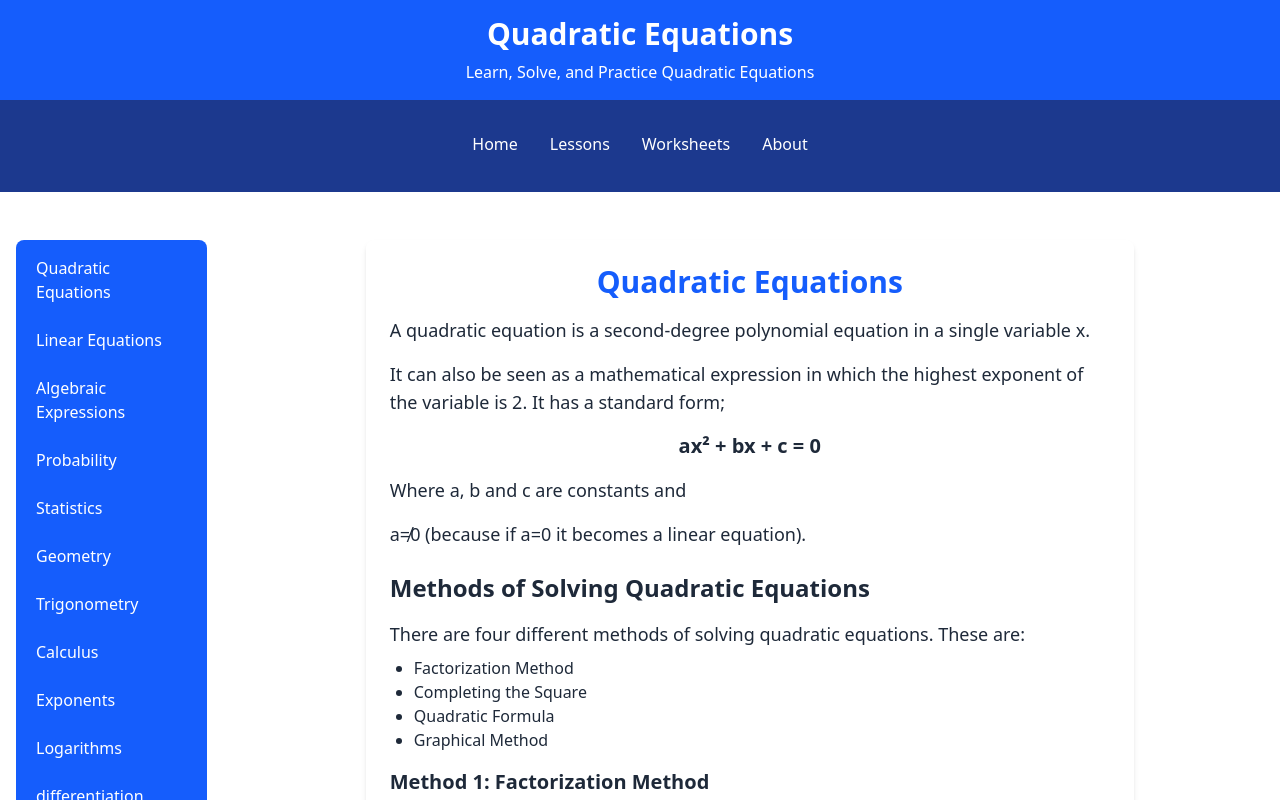
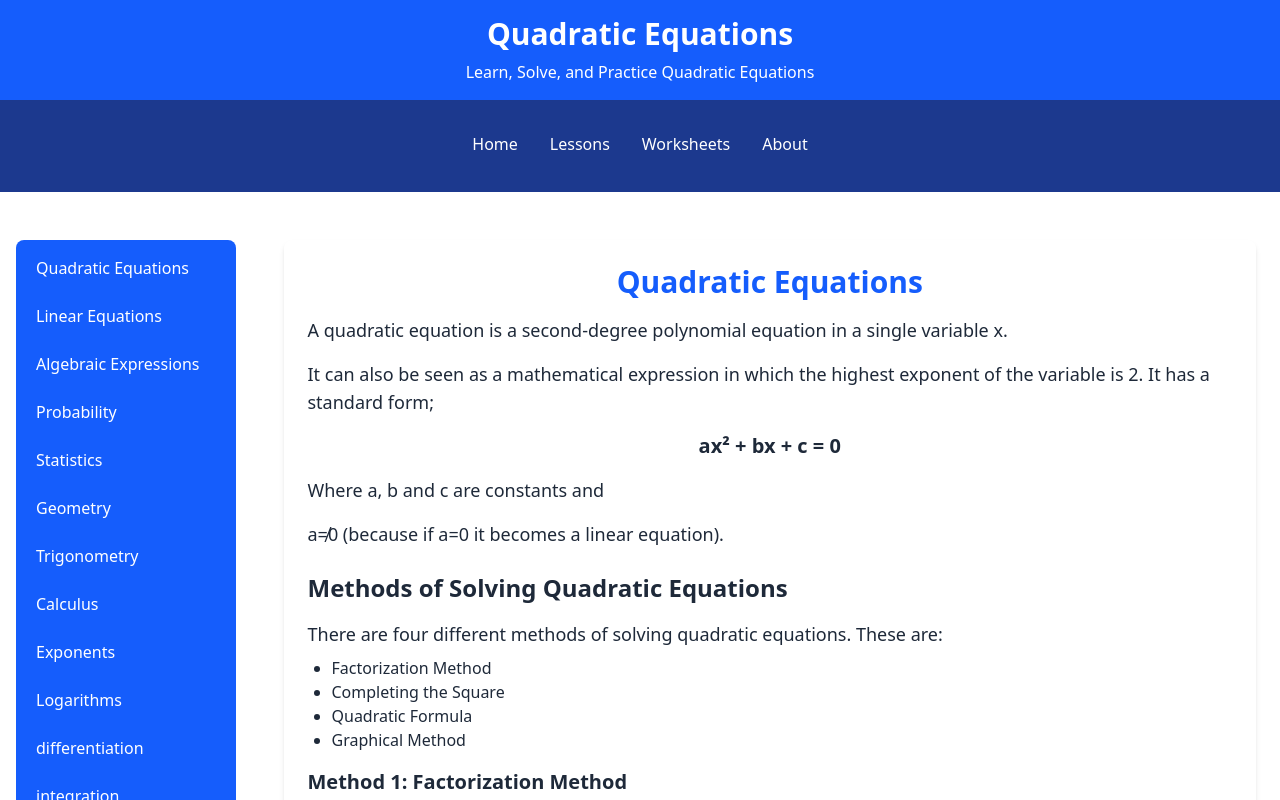
Before and after one commit to vikky269/mathematical, a Next.js app: page /quadratic-equations in a window 1280 px wide. Shown: the top 800 px of the page. Built offline with nearby package versions, Linux system fonts and the light colour scheme.

Commit message:
adjusted spacing and all

```diff
--- a/app/components/Navlinks/Nav.tsx
+++ b/app/components/Navlinks/Nav.tsx
@@ -1,9 +1,12 @@
+"use client";
+
 import Link from 'next/link'
 import React from 'react'
 
+
 const Nav = () => {
   return (
-      <nav className='bg-blue-900 text-white'>
+      <nav className='bg-blue-900 text-white flex justify-center items-center'>
           <ul className='flex justify-center gap-4 md:gap-8 items-center p-8'>
               <Link className='relative pb-1 after:content-[""] after:absolute after:w-0 after:h-[2px] after:bg-white after:left-0 after:bottom-0 after:transition-all after:duration-300 hover:after:w-full' href={"/"}>Home</Link>
               <Link className='relative pb-1 after:content-[""] after:absolute after:w-0 after:h-[2px] after:bg-white after:left-0 after:bottom-0 after:transition-all after:duration-300 hover:after:w-full' href={"/"}>Lessons</Link>
--- a/app/components/footer/footer.tsx
+++ b/app/components/footer/footer.tsx
@@ -3,7 +3,8 @@ import React from 'react';
 const Footer = () => {
   return (
     <footer className="bg-blue-600 text-white py-4 text-center mt-8">
-      <p>&copy; 2025 SmartMathz.com.   All rights reserved.</p>
+      <p>&copy; 2025 SmartMathz.com. All rights reserved.</p>
+      <p className='mt-2'>Web design by Amune </p>
     </footer>
   );
 };
--- a/app/components/sidebar/sidebar.tsx
+++ b/app/components/sidebar/sidebar.tsx
@@ -42,7 +42,7 @@ export default function Sidebar() {
     <>
       {/* Mobile Toggle Button */}
       <button
-        className="p-2 fixed top-30 left-4 z-50 bg-gray-800 text-white rounded-md md:hidden"
+        className="p-2 absolute top-30 left-4 z-50 bg-gray-800 text-white rounded-md md:hidden"
         onClick={() => setIsOpen(!isOpen)}
       >
         <Menu size={24} />
@@ -51,9 +51,9 @@ export default function Sidebar() {
       {/* Sidebar */}
       <section className="flex flex-col">
         <aside
-          className={`fixed md:top-0 top-30 left-0 min-h-screen md:h-[45%] mt-12  md:ml-4 w-screen md:w-[87%] rounded-lg bg-blue-600 text-white p-2 transition-transform md:translate-x-0  md:block ${isOpen ? "translate-x-0" : "-translate-x-full"
+          className={`fixed md:top-0 top-30 left-0 min-h-screen md:h-[45%] mt-12  md:ml-4 w-screen md:w-full rounded-lg bg-blue-600 text-white p-2 transition-transform md:translate-x-0  md:block ${isOpen ? "translate-x-0" : "-translate-x-full"
             } md:relative md:flex`}
-            // style={{ maxHeight: "100vh", overflowY: "auto" }}
+
         >
           {/* <h2 className="text-xl font-bold mb-4">Math Topics</h2> */}
           <ul>
@@ -73,7 +73,7 @@ export default function Sidebar() {
         </aside>
 
         <aside
-          className={`fixed md:top-0 top-30 left-0 hidden min-h-screen md:h-[45%] mt-24 md:ml-4 w-[45%] md:w-[87%] rounded-lg bg-blue-600 text-white p-2 transition-transform md:translate-x-0  md:block ${isOpen ? "translate-x-0" : "-translate-x-full"
+          className={`fixed md:top-0 top-30 left-0 hidden min-h-screen md:h-[45%] mt-24 md:ml-4 w-[45%] md:w-full rounded-lg bg-blue-600 text-white p-2 transition-transform md:translate-x-0  md:block ${isOpen ? "translate-x-0" : "-translate-x-full"
             } md:relative md:flex`}
         >
           {/* <h2 className="text-xl font-bold mb-4">Math Topics</h2> */}
--- a/app/layout.tsx
+++ b/app/layout.tsx
@@ -37,7 +37,7 @@ export default function RootLayout({
         {/* <MathJaxContext> */}
         <Header />
         <Nav />
-        <div className="flex min-h-screen">
+        <div className="flex sm:gap-10 min-h-screen">
           <Sidebar />
           <main className="flex-1 p-6">{children}</main>
         </div>
--- a/app/page.tsx
+++ b/app/page.tsx
@@ -20,7 +20,7 @@ const page = () => {
 
       <section className="p-6">
         <h2 className="text-2xl font-semibold text-center">Explore Key Math Topics</h2>
-        <div className="grid grid-cols-2 md:grid-cols-3 lg:grid-cols-4 gap-8 mt-6">
+        <div className="grid grid-cols-1 md:grid-cols-3 lg:grid-cols-4 gap-8 mt-6">
           {[
             "Quadratic Equations",
             "Linear Equations",
--- a/app/quadratic-equations/page.tsx
+++ b/app/quadratic-equations/page.tsx
@@ -2,8 +2,8 @@
 
 export default function QuadraticEquations() {
   return (
-    <div className="min-h-screen p-6  text-gray-800">
-      <div className="max-w-3xl mx-auto bg-white shadow-md p-6 rounded-lg">
+    <div className="min-h-screen mt-6 text-gray-800">
+      <div className="max-w-6xl mx-auto bg-white shadow-md p-6 rounded-lg">
         <h1 className="text-3xl font-bold text-center text-blue-600">Quadratic Equations</h1>
         <p className="mt-4 text-lg">
           A quadratic equation is a second-degree polynomial equation in a single variable x.
```
